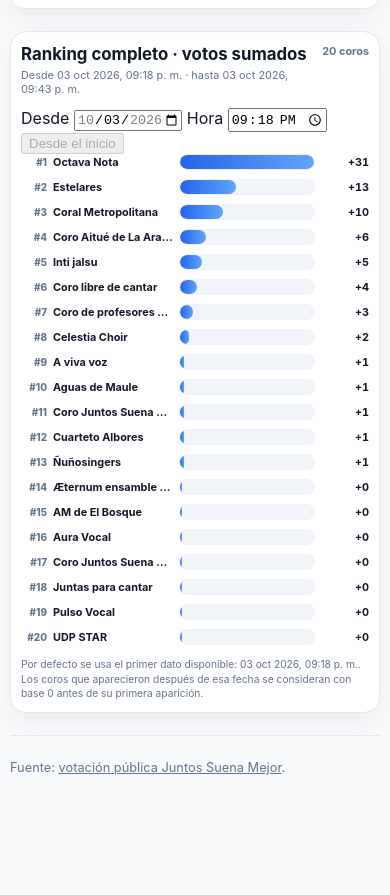
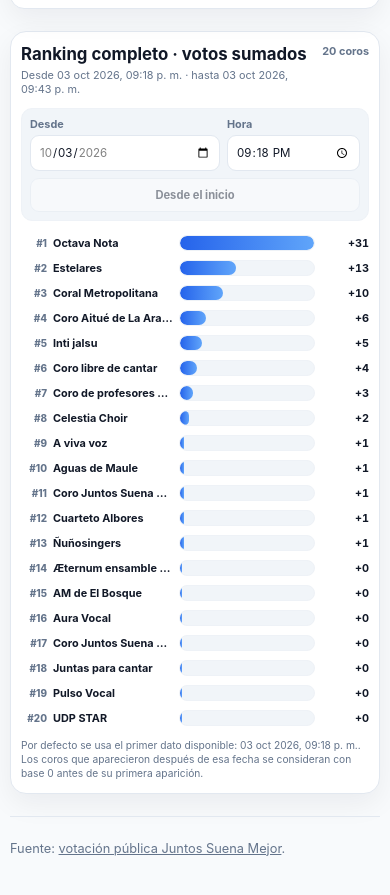
Before and after one commit to AEAZ-J/RankingCoro, a plain HTML site: page index.html in a window 390 px wide. Shown: the part 1513-2408 px from the top of the page. Before the commit the page ends 2329 px from the top, so only its background shows below. Drawn offline with Linux system fonts and the light colour scheme.

Commit message:
Style date and time controls for full ranking chart

```diff
--- a/styles.css
+++ b/styles.css
@@ -638,3 +638,76 @@ a{color:inherit}
     font-size:.64rem;
   }
 }
+
+
+/* Selector de inicio del ranking completo */
+.daily-gain-controls{
+  display:flex;
+  align-items:end;
+  gap:9px;
+  flex-wrap:wrap;
+  padding:10px;
+  margin:0 0 14px;
+  border:1px solid var(--border-soft);
+  background:var(--surface-2);
+  border-radius:11px;
+}
+.daily-gain-controls label{
+  display:grid;
+  gap:4px;
+}
+.daily-gain-controls label>span{
+  color:var(--muted);
+  font-size:.68rem;
+  font-weight:750;
+}
+.daily-gain-controls input{
+  min-height:36px;
+  border:1px solid var(--border);
+  background:var(--surface);
+  color:var(--text);
+  border-radius:9px;
+  padding:6px 8px;
+  font:inherit;
+  font-size:.78rem;
+}
+.daily-gain-controls button{
+  min-height:36px;
+  border:1px solid var(--border);
+  background:var(--surface);
+  color:var(--text);
+  border-radius:9px;
+  padding:6px 10px;
+  font:inherit;
+  font-size:.75rem;
+  font-weight:750;
+  cursor:pointer;
+}
+.daily-gain-controls button:hover:not(:disabled){
+  background:var(--accent);
+  color:var(--accent-text);
+  border-color:var(--accent);
+}
+.daily-gain-controls button:disabled{
+  opacity:.45;
+  cursor:default;
+}
+@media(max-width:700px){
+  .daily-gain-controls{
+    display:grid;
+    grid-template-columns:minmax(0,1fr) minmax(94px,.7fr);
+    gap:7px;
+    padding:8px;
+  }
+  .daily-gain-controls input{
+    width:100%;
+    min-width:0;
+    font-size:.72rem;
+  }
+  .daily-gain-controls button{
+    grid-column:1/-1;
+    width:100%;
+    min-height:34px;
+    font-size:.7rem;
+  }
+}
```
